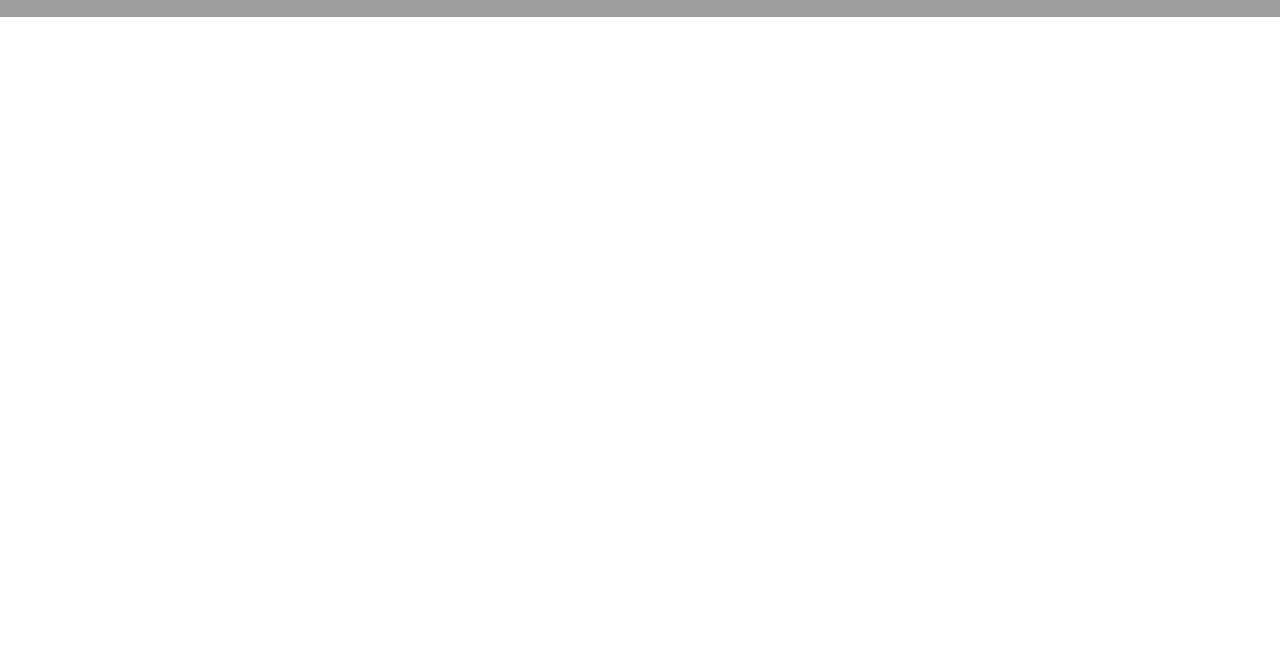
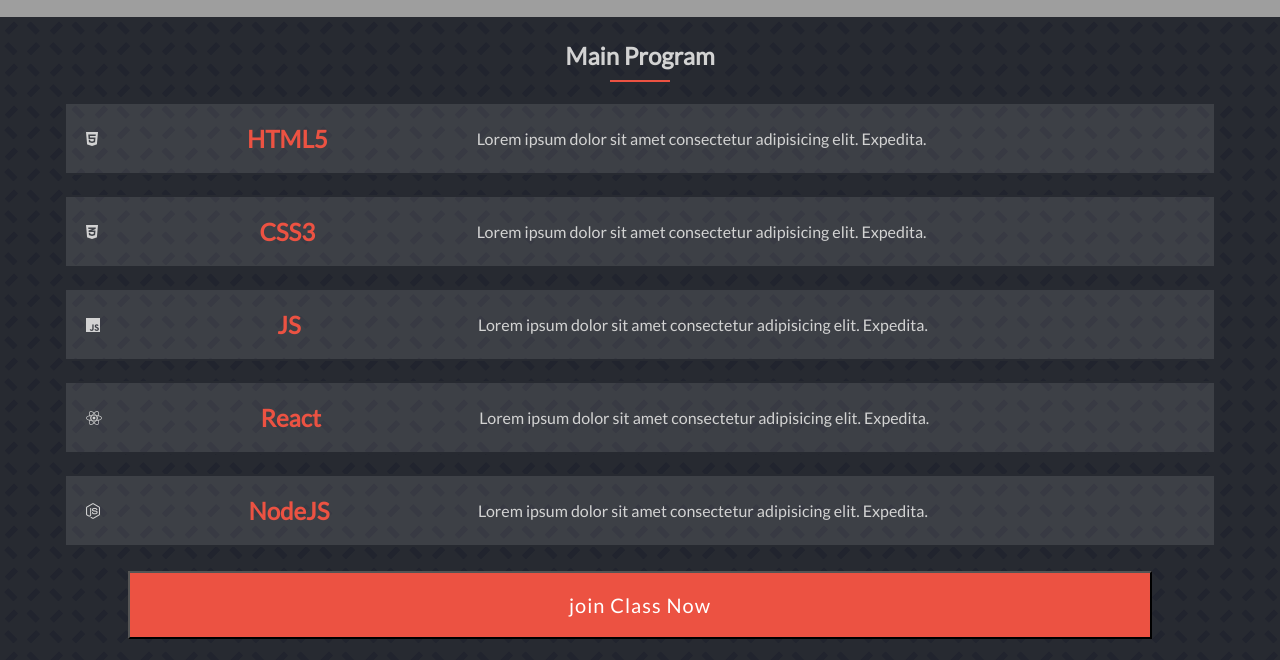
Before and after one commit to studiosnabeel/codeeasy, a website: page index.html in a window 1280 px wide. Shown: the part 394-1054 px from the top of the page. Before the commit the page ends 800 px from the top, so only its background shows below. Drawn offline with Linux system fonts and the light colour scheme; grey boxes are pictures that could not be loaded.

Commit message:
Add Courses seciton with html and css

```diff
--- a/index.html
+++ b/index.html
@@ -29,7 +29,58 @@
       </div>
     </section>
 
-    <section class="Courses"></section>
+    <section class="courses-container">
+      <h2 class="course-main-head">Main Program</h2>
+      <hr class="course-hr" />
+      <div class="course-container">
+        <div class="course-icon">
+          <i class="fa-brands fa-html5"></i>
+        </div>
+        <h2 class="course-head">HTML5</h2>
+        <p class="course-para">
+          Lorem ipsum dolor sit amet consectetur adipisicing elit. Expedita.
+        </p>
+      </div>
+      <div class="course-container">
+        <div class="course-icon">
+          <i class="fa-brands fa-css3-alt"></i>
+        </div>
+        <h2 class="course-head">CSS3</h2>
+        <p class="course-para">
+          Lorem ipsum dolor sit amet consectetur adipisicing elit. Expedita.
+        </p>
+      </div>
+      <div class="course-container">
+        <div class="course-icon">
+          <i class="fa-brands fa-js"></i>
+        </div>
+        <h2 class="course-head">JS</h2>
+        <p class="course-para">
+          Lorem ipsum dolor sit amet consectetur adipisicing elit. Expedita.
+        </p>
+      </div>
+      <div class="course-container">
+        <div class="course-icon">
+          <i class="fa-brands fa-react"></i>
+        </div>
+        <h2 class="course-head">React</h2>
+        <p class="course-para">
+          Lorem ipsum dolor sit amet consectetur adipisicing elit. Expedita.
+        </p>
+      </div>
+      <div class="course-container">
+        <div class="course-icon">
+          <i class="fa-brands fa-node-js"></i>
+        </div>
+        <h2 class="course-head">NodeJS</h2>
+        <p class="course-para">
+          Lorem ipsum dolor sit amet consectetur adipisicing elit. Expedita.
+        </p>
+      </div>
+      <button class="course-btn">
+        <h3 class="course-h3">join Class Now</h3>
+      </button>
+    </section>
     <script src="./script.js"></script>
   </body>
 </html>
--- a/style.css
+++ b/style.css
@@ -29,9 +29,6 @@
   color: #272a31;
   border: none;
   background-color: rgb(211, 211, 211, 0.1);
-}
-
-.fa-bars {
 }
 
 /* Hero section css Mobile */
@@ -79,4 +76,72 @@
   padding-bottom: 30px;
 }
 
-/*  */
+/* Course Section CSS Mobile */
+
+.courses-container {
+  display: flex;
+  flex-direction: column;
+  align-items: center;
+  justify-content: center;
+  background: url(./Pictures/pattern_bg.png);
+  background-color: #272a31;
+  padding: 24px 0 24px 0;
+}
+
+.course-container {
+  width: 90%;
+  display: flex;
+  flex-wrap: wrap;
+  align-items: center;
+  border: 2px solid #272a31;
+  margin: 10px 0 10px 0;
+  background: rgb(255, 255, 255, 0.1);
+  padding: 20px;
+  gap: 10px;
+}
+
+.course-main-head {
+  text-align: center;
+  color: #d3d3d3;
+}
+
+.course-hr {
+  width: 60px;
+  border: 1px solid #ec5242;
+  margin: 10px 0 10px 0;
+}
+
+.course-head {
+  font-size: 24px;
+  flex: 3;
+  color: #ec5242;
+  text-align: center;
+}
+
+.course-para {
+  flex: 6;
+  color: #d3d3d3;
+}
+
+.fa-brands {
+  flex: 3;
+}
+
+.course-icon {
+  color: #d3d3d3;
+}
+
+.course-btn {
+  cursor: pointer;
+  padding: 20px;
+  margin-top: 14px;
+  background-color: #ec5242;
+  width: 80%;
+}
+
+.course-h3 {
+  color: white;
+  letter-spacing: 1px;
+  font-size: 20px;
+  font-weight: 100;
+}
```
